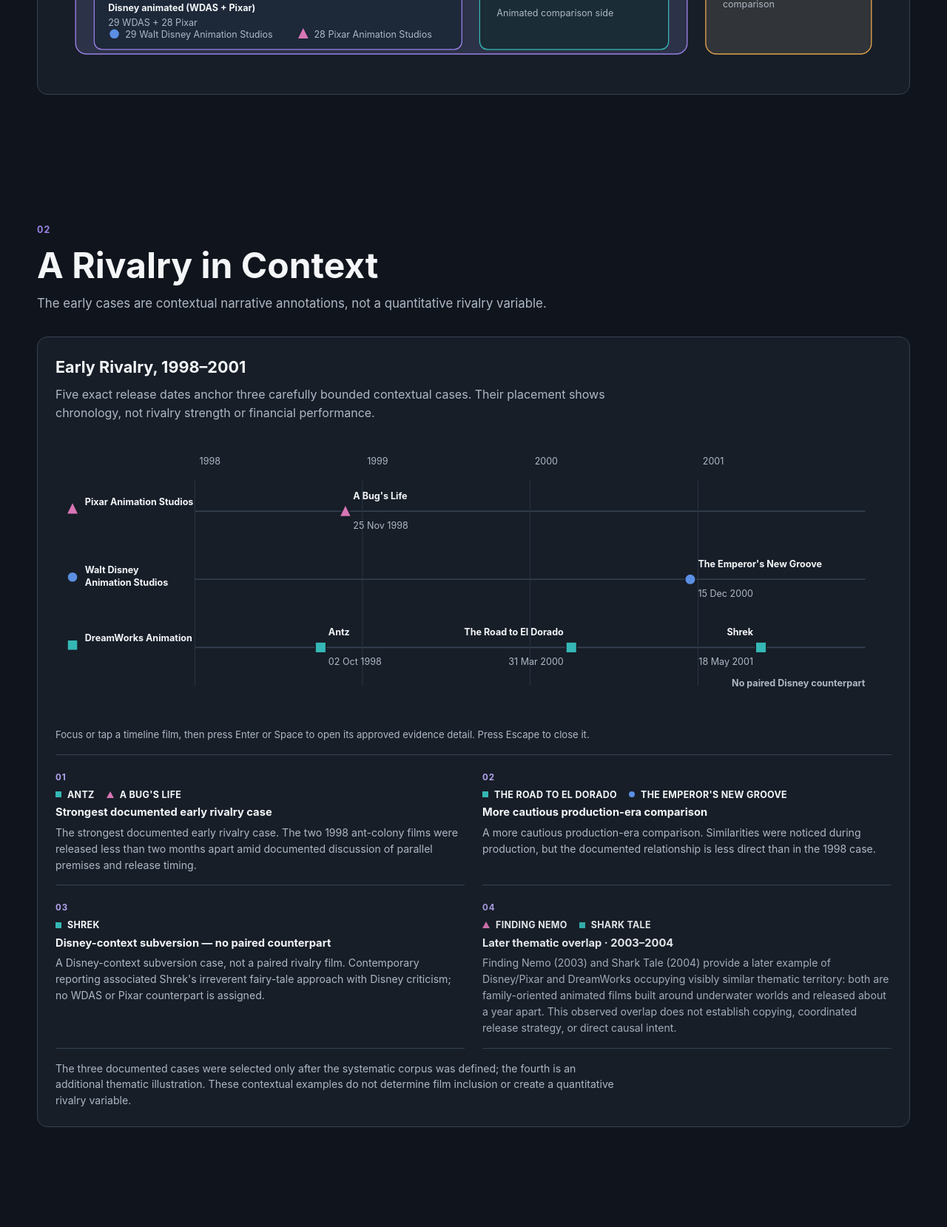
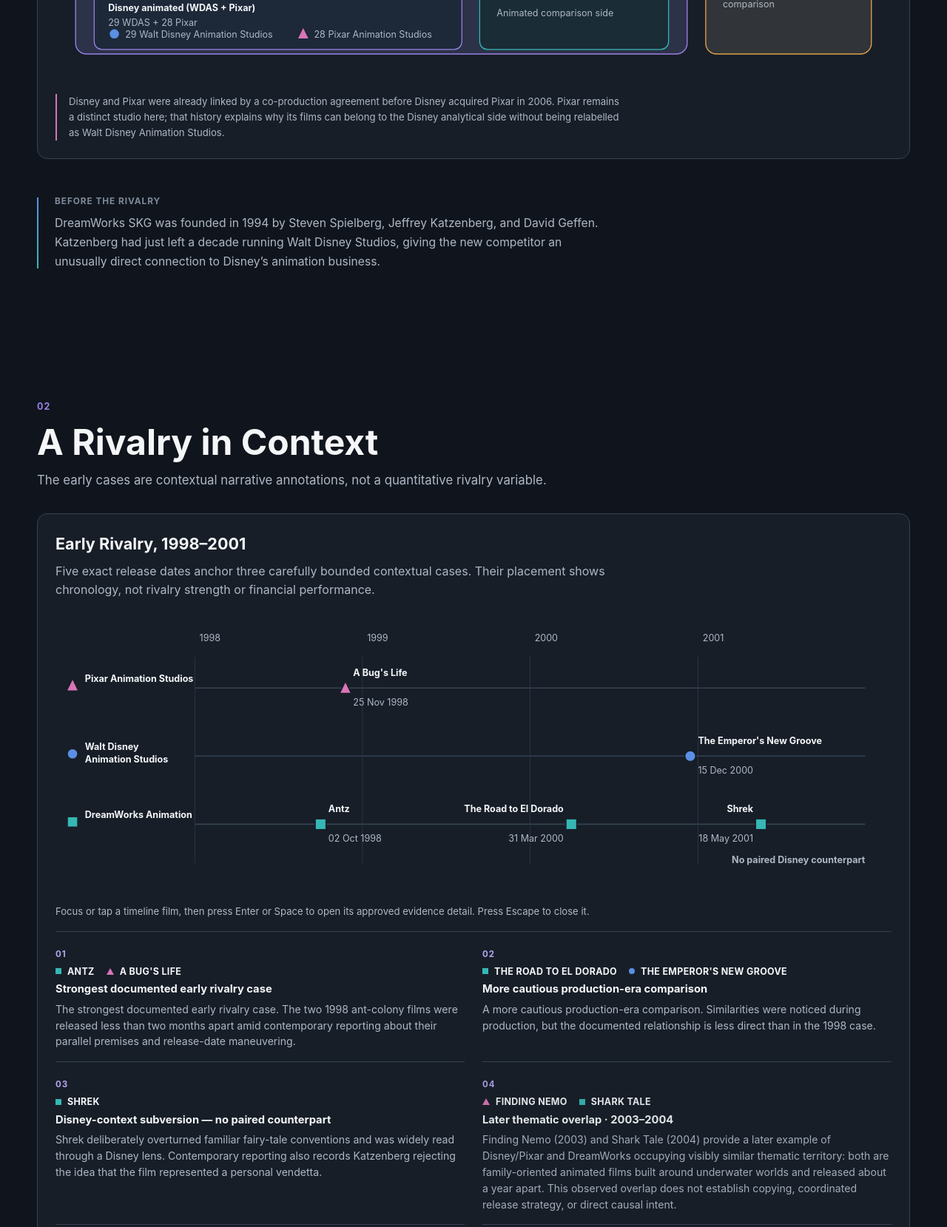
Before and after one commit to FraPoine/data_viz_project, a website with bundled scripts: page index.html in a window 1280 px wide. Shown: the part 1200-2859 px from the top of the page at 74% size. Built offline with nearby package versions, Linux system fonts and the light colour scheme.

Commit message:
feat(narrative): integrate historical context bridges

```diff
--- a/index.html
+++ b/index.html
@@ -52,7 +52,14 @@
             </p>
           </figcaption>
           <div class="chart-host" aria-live="polite"></div>
+          <aside class="historical-micro-note historical-micro-note--pixar" aria-label="Pixar classification context">
+            Disney and Pixar were already linked by a co-production agreement before Disney acquired Pixar in 2006. Pixar remains a distinct studio here; that history explains why its films can belong to the Disney analytical side without being relabelled as Walt Disney Animation Studios.
+          </aside>
         </figure>
+        <aside class="narrative-bridge narrative-bridge--origin" aria-label="DreamWorks origin context">
+          <p class="narrative-bridge__eyebrow">Before the rivalry</p>
+          <p>DreamWorks SKG was founded in 1994 by Steven Spielberg, Jeffrey Katzenberg, and David Geffen. Katzenberg had just left a decade running Walt Disney Studios, giving the new competitor an unusually direct connection to Disney’s animation business.</p>
+        </aside>
       </section>
 
       <section id="rivalry" class="story-section" aria-labelledby="rivalry-title">
@@ -85,6 +92,10 @@
           ></ol>
           <p class="figure-context">The three documented cases were selected only after the systematic corpus was defined; the fourth is an additional thematic illustration. These contextual examples do not determine film inclusion or create a quantitative rivalry variable.</p>
         </figure>
+        <aside class="narrative-bridge narrative-bridge--evidence" aria-label="Transition from rivalry cases to systematic evidence">
+          <p class="narrative-bridge__eyebrow">From episodes to evidence</p>
+          <p>These early flashpoints made the rivalry visible, but they cannot describe nearly three decades of competition. To see how the balance actually moved, the story now leaves selected cases behind and turns to the full animated corpus.</p>
+        </aside>
       </section>
 
       <section id="balance" class="story-section story-section--backbone" aria-labelledby="balance-title">
@@ -130,6 +141,10 @@
           </div>
         </figure>
         <section id="view-3-detail" class="film-detail" aria-live="polite" hidden></section>
+        <aside class="narrative-bridge narrative-bridge--remake" aria-label="Transition to Disney remake strategy">
+          <p class="narrative-bridge__eyebrow">A second Disney strategy enters the story</p>
+          <p>Alongside its animated releases, Disney increasingly revisited its animated library in live-action or photorealistic form. That strategy becomes visible from 2010 onward—and remains a separate layer rather than part of the Disney animated comparison.</p>
+        </aside>
       </section>
 
       <section id="strategies" class="story-section story-section--secondary" aria-labelledby="strategies-title">
@@ -180,6 +195,7 @@
             <p><strong>Financial measure.</strong> The primary charts use U.S. domestic theatrical gross expressed in July-2026 USD equivalent. Worldwide gross, where referenced in the underlying data, remains nominal; reported production budgets remain estimates. Sparse international gross is not used systematically.</p>
             <p><strong>Missingness and release context.</strong> TMDB ratings and vote counts are unavailable for all 120 films. Missing adjusted-domestic values are omitted, not replaced with zero. COVID-era and day-and-date releases are retained with context rather than counterfactually corrected. Soul’s U.S. value reflects a later theatrical re-release, and 2026 is partial through 18 August.</p>
             <p><strong>Rivalry context.</strong> The three early cases are sourced narrative annotations chosen after corpus definition. They are not a quantitative rivalry variable, and Shrek has no assigned Disney counterpart.</p>
+            <p><strong>Historical context.</strong> DreamWorks’ formation and founders are documented in its <a href="https://www.sec.gov/Archives/edgar/data/1297401/000119312511045757/d10k.htm" target="_blank" rel="noreferrer">2010 SEC filing</a>, while Katzenberg’s Disney tenure is recorded in a later <a href="https://www.sec.gov/Archives/edgar/data/1297401/000129740114000006/dwa-12312013x10xk.htm" target="_blank" rel="noreferrer">DreamWorks Animation filing</a>. The pre-acquisition Disney–Pixar relationship and 2006 transaction are documented by <a href="https://thewaltdisneycompany.com/press-releases/disney-to-acquire-pixar/" target="_blank" rel="noreferrer">The Walt Disney Company</a>. Rivalry-item evidence links remain attached to their interactive details.</p>
           </div>
         </details>
       </section>
--- a/src/styles/layout.css
+++ b/src/styles/layout.css
@@ -37,6 +37,19 @@
   color: var(--color-text);
   font-size: 0.95rem;
 }
+.narrative-bridge {
+  position: relative;
+  max-width: var(--prose-max);
+  margin-top: var(--space-12);
+  padding-left: var(--space-6);
+  color: var(--color-text-secondary);
+}
+.narrative-bridge::before { content: ""; position: absolute; inset: .25rem auto .25rem 0; width: 2px; background: var(--color-disney-aggregate); }
+.narrative-bridge--origin::before { background: linear-gradient(var(--color-wdas), var(--color-dreamworks)); }
+.narrative-bridge--remake::before { background: var(--color-remake); }
+.narrative-bridge__eyebrow { margin: 0 0 var(--space-2); color: var(--color-text-muted); font-size: .74rem; font-weight: 750; letter-spacing: .08em; text-transform: uppercase; }
+.narrative-bridge > p:last-child { margin: 0; font-size: .98rem; line-height: 1.65; }
+.historical-micro-note { max-width: var(--prose-max); margin-top: var(--space-6); padding-left: var(--space-4); border-left: 2px solid var(--color-pixar); color: var(--color-text-secondary); font-size: .82rem; line-height: 1.6; }
 .methodology { padding: var(--space-16) 0 var(--space-24); border-top: 1px solid var(--color-grid); }
 .methodology details { background: var(--color-surface); border: 1px solid var(--color-grid); border-radius: var(--radius-md); padding: var(--space-4) var(--space-6); }
 .methodology summary { cursor: pointer; font-size: 1.25rem; font-weight: 700; }
@@ -53,4 +66,5 @@
 @media (max-width: 50rem) {
   .page-shell { width: min(calc(100% - 1.25rem), var(--content-max)); }
   .story-section, .story-section--backbone { padding-block: var(--space-12) var(--space-16); }
+  .narrative-bridge { margin-top: var(--space-8); padding-left: var(--space-4); }
 }
--- a/src/views/view2RivalryTimeline.js
+++ b/src/views/view2RivalryTimeline.js
@@ -6,6 +6,10 @@ import { observeContainer } from "../utils/resize.js";
 
 const { colors, filmShapes } = VISUAL_SYSTEM;
 const STUDIO_COLOR = { "Walt Disney Animation Studios": colors.wdas, "Pixar Animation Studios": colors.pixar, "DreamWorks Animation": colors.dreamworks };
+const EDITORIAL_ANNOTATION_COPY = Object.freeze({
+  "antz-bugs-life": "The strongest documented early rivalry case. The two 1998 ant-colony films were released less than two months apart amid contemporary reporting about their parallel premises and release-date maneuvering.",
+  "shrek-subversion": "Shrek deliberately overturned familiar fairy-tale conventions and was widely read through a Disney lens. Contemporary reporting also records Katzenberg rejecting the idea that the film represented a personal vendetta."
+});
 
 function createFilmLabels(films) {
   const labels = document.createElement("div");
@@ -37,7 +41,7 @@ function renderAnnotations(host, annotations, films) {
     const title = document.createElement("h4");
     title.textContent = annotation.evidence_framing;
     const copy = document.createElement("p");
-    copy.textContent = annotation.persistent_annotation;
+    copy.textContent = EDITORIAL_ANNOTATION_COPY[annotation.annotation_id] ?? annotation.persistent_annotation;
     const evidence = document.createElement("div");
     evidence.className = "annotation-evidence";
     evidence.hidden = true;
```
Also changed, not shown: scripts/validate-skeleton.mjs (+9 -0 lines).
